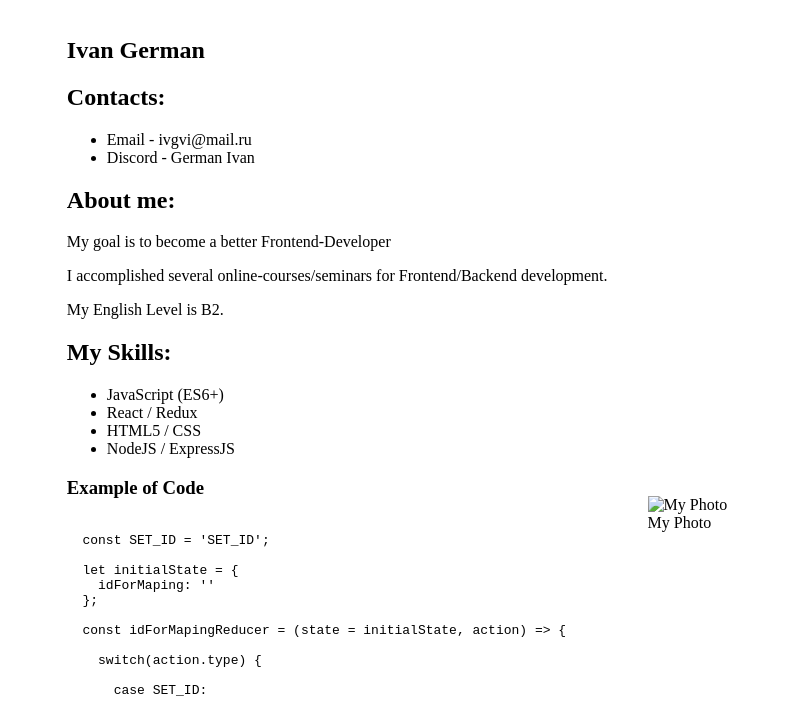
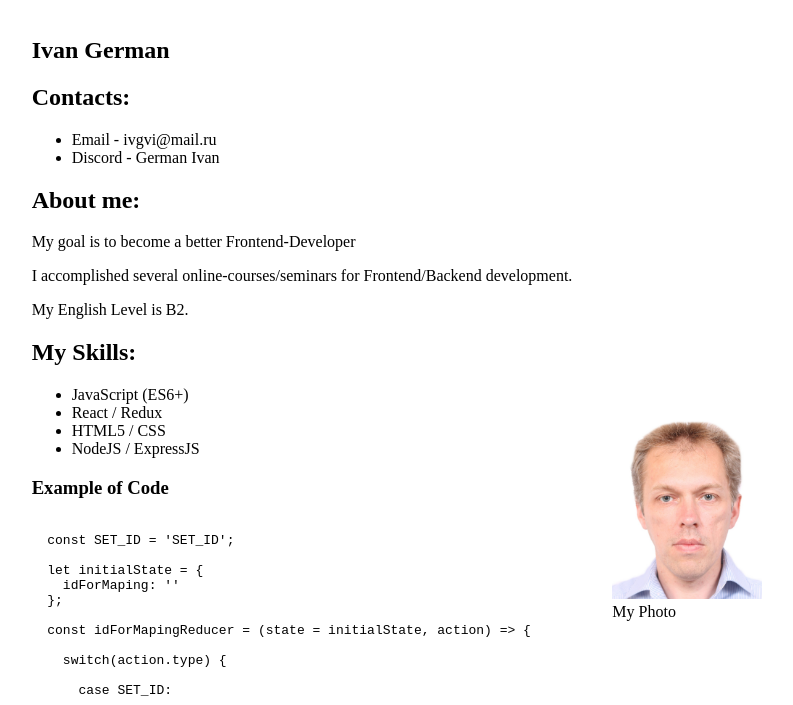
Before and after one commit to IvanGerman/rsschool-cv, a plain HTML site: page index.html in a window 1280 px wide. Shown: the part 95-800 px from the top of the page, without its empty margins (223-1016 px from the left). Drawn offline with Linux system fonts and the light colour scheme.

Commit message:
feat: add Photo file

```diff
--- a/index.html
+++ b/index.html
@@ -68,7 +68,7 @@
         </div>
     </section>
     <figure>
-        <img src="" alt="My Photo" width="150">
+        <img src="myPhoto.png" alt="My Photo" width="150">
         <figcaption>My Photo</figcaption>
     </figure>
 </main>
```
Also changed, not shown: myPhoto.png (added).
